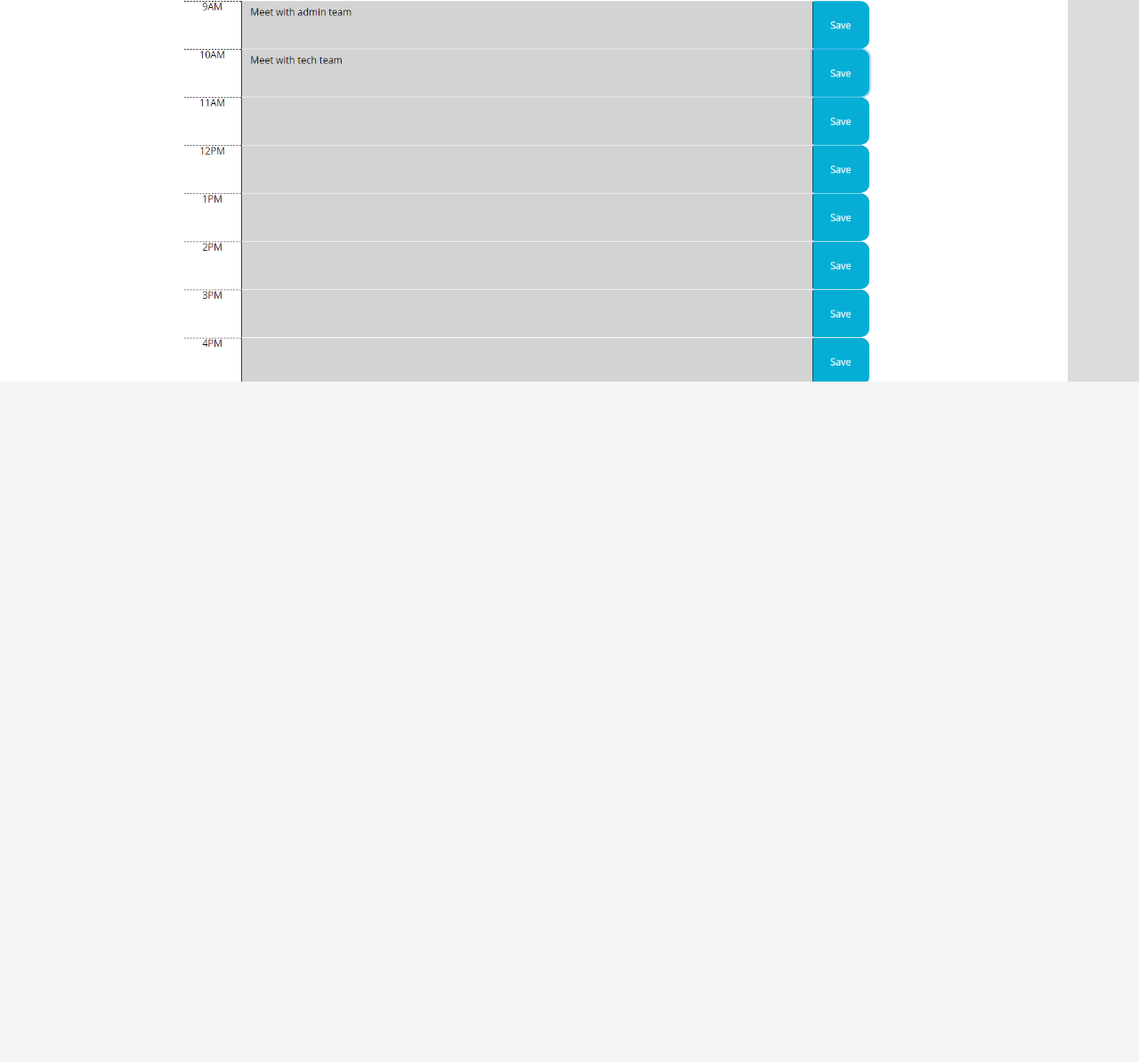
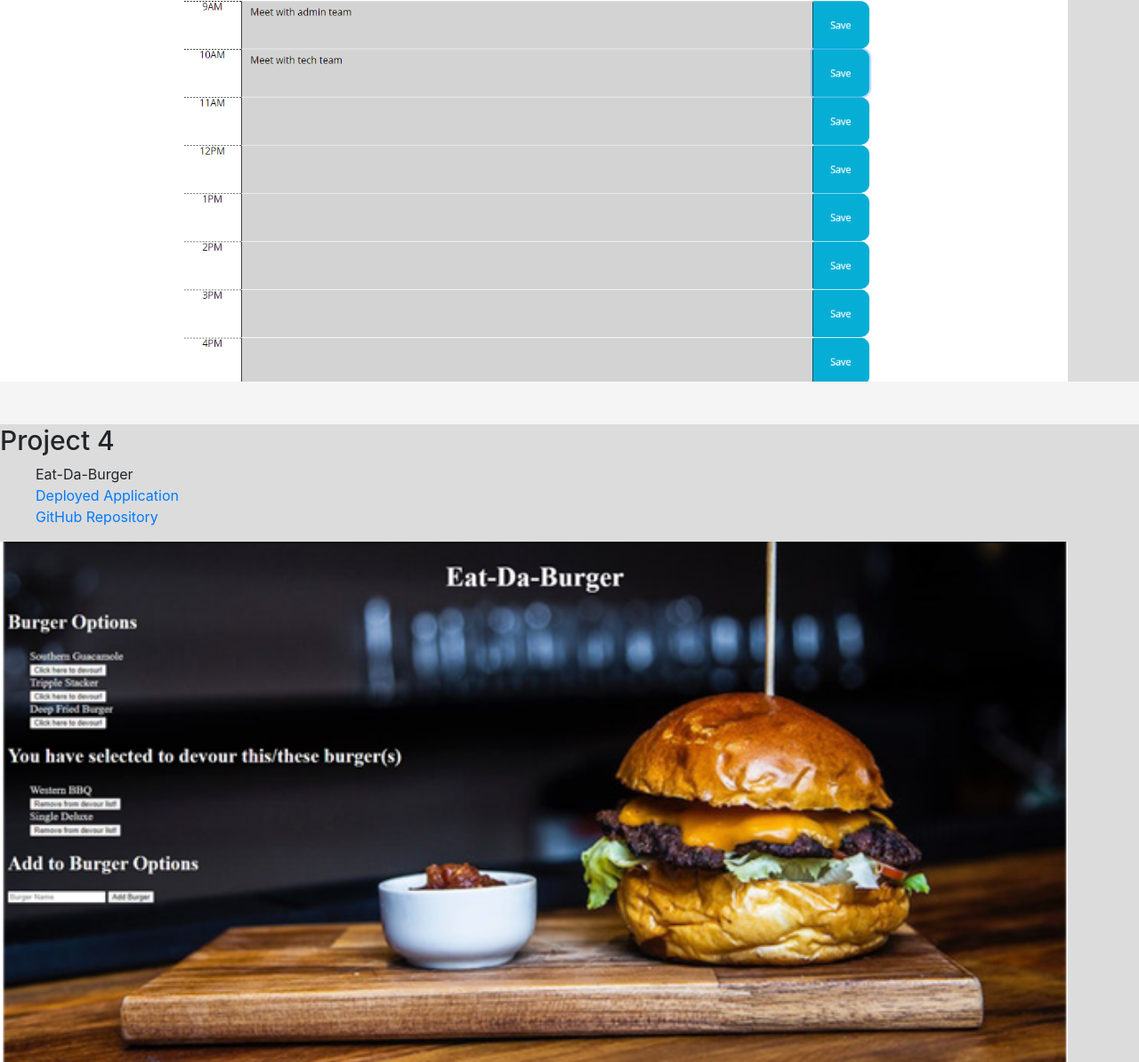
Before and after one commit to vichrist/Portfolio, a plain HTML site: page portfolio.html in a window 1280 px wide. Shown: the part 1869-3063 px from the top of the page at 89% size. Before the commit the page ends 2346 px from the top, so only its background shows below. Drawn offline with nearby package versions, Linux system fonts and the light colour scheme.

Commit message:
adding project

```diff
--- a/portfolio.html
+++ b/portfolio.html
@@ -73,6 +73,16 @@
   </div>
 </div>
 <br><br>
+<div class="container-port">
+  <h6>Project 4</h6>
+  <ul>
+    <li>Eat-Da-Burger</li>
+    <a href="https://stormy-tundra-38579.herokuapp.com/" target="_blank"><li>Deployed Application</li></a>
+    <a href="https://github.com/vichrist/Add-Da-Burger-App" target="_blank"><li>GitHub Repository</li></a>
+  </ul>
+  <img src= "Assets/Project4.png" alt="project 4" width="1200">
+</div>
+</div>
 
   </body>
 
```
Also changed, not shown: Assets/project4.png (added).
